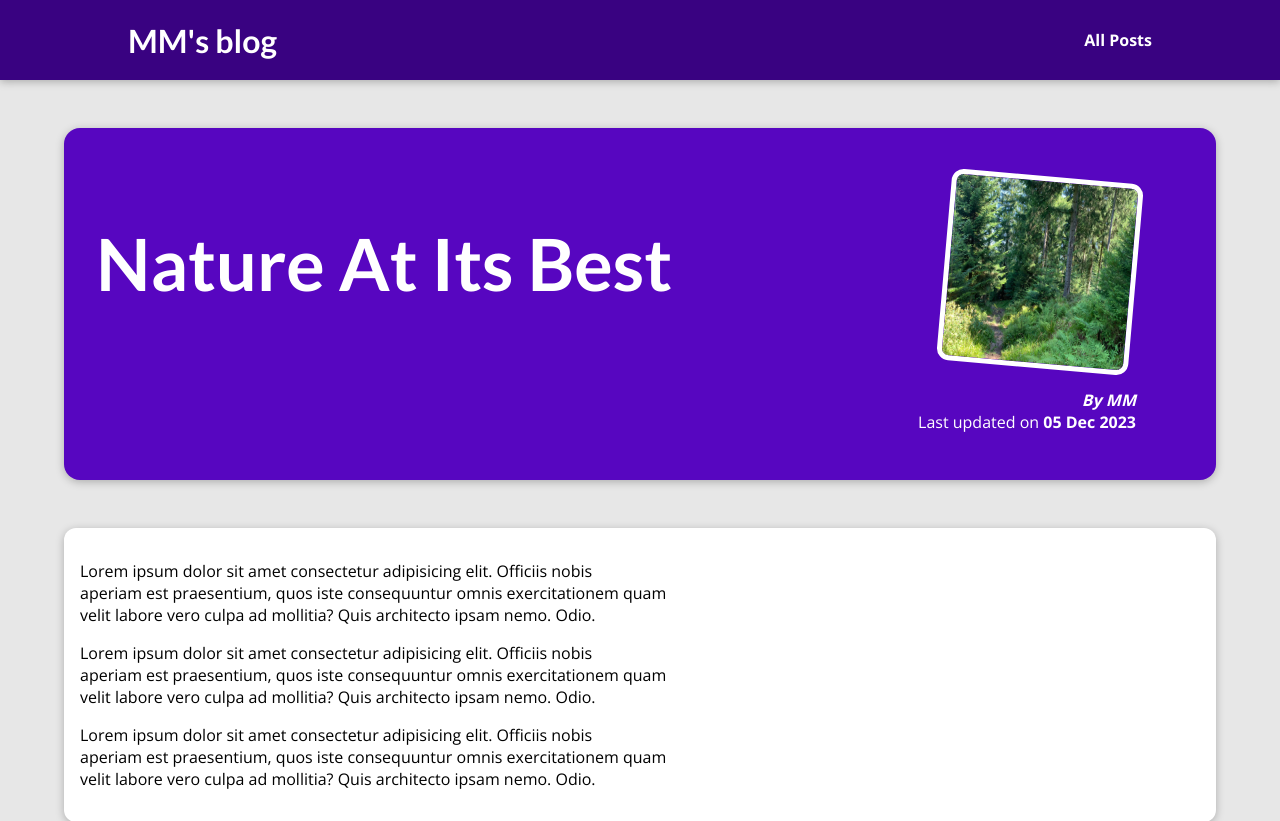
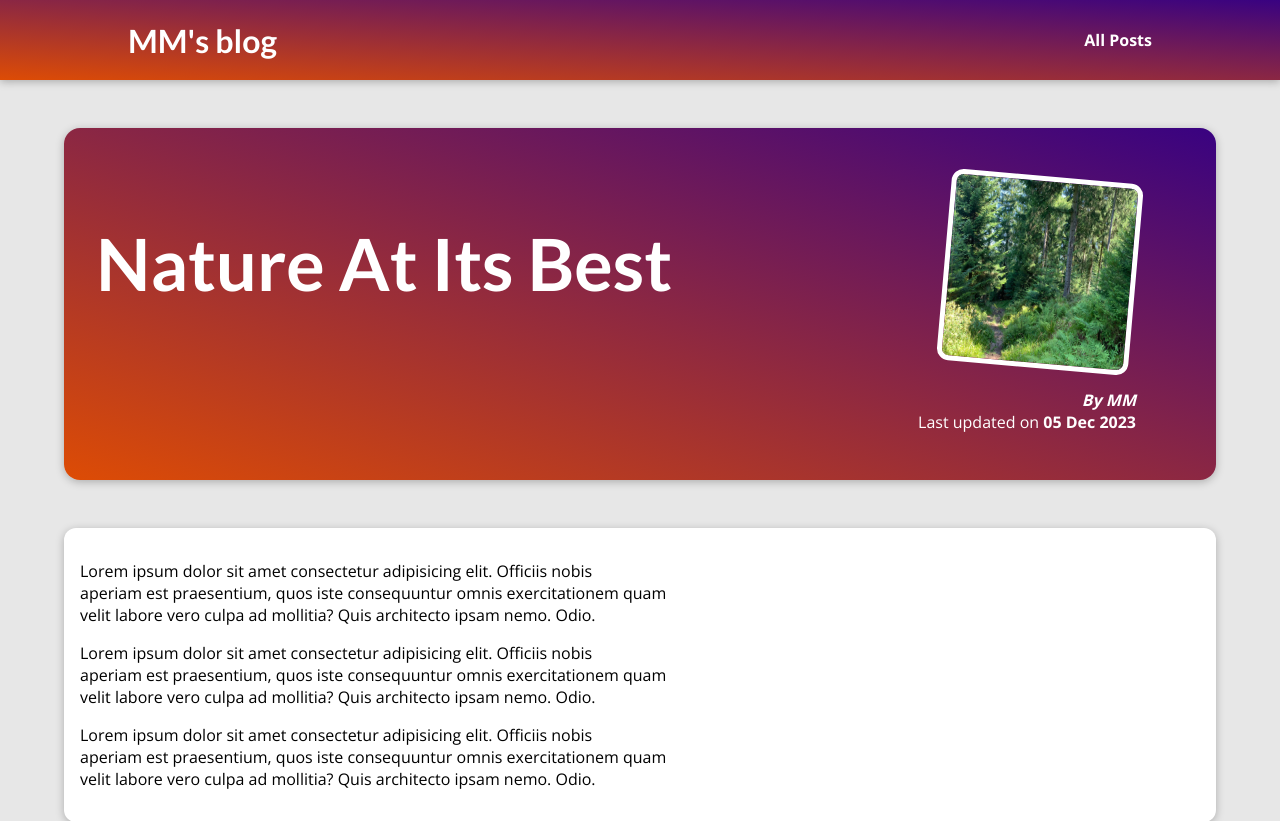
Before and after one commit to MemeeMaster/django_blog, a Django app: page /posts/into-the-woods in a window 1280 px wide. Shown: the top 821 px of the page. Run offline with Django 5.2, Linux system fonts and the light colour scheme.

Commit message:
Changed styling

```diff
--- a/blog/static/blog/all-posts.css
+++ b/blog/static/blog/all-posts.css
@@ -3,7 +3,7 @@ body {
 }
 
 #main-navigation {
-  background-color: #390281;
+  background-image: linear-gradient(to right top, #dd4c05, #390281);
   box-shadow: 0 2px 8px rgba(0, 0, 0, 0.25);
 }
 
--- a/blog/static/blog/index.css
+++ b/blog/static/blog/index.css
@@ -1,5 +1,5 @@
 #welcome {
-  background: linear-gradient(to right top, #6305dd, #390281);
+  background: linear-gradient(to right top, #dd4c05, #390281);
   padding: 6rem 12%;
 }
 
@@ -34,7 +34,7 @@
 }
 
 #latest-posts {
-  background-color: white;
+  background-color: #fff;
   padding: 2rem;
   border-radius: 12px;
   width: 60rem;
--- a/blog/static/blog/post-detail.css
+++ b/blog/static/blog/post-detail.css
@@ -3,7 +3,7 @@ body {
 }
 
 #main-navigation {
-  background-color: #390281;
+  background-image: linear-gradient(to right top, #dd4c05, #390281);
   box-shadow: 0 2px 8px rgba(0, 0, 0, 0.25);
 }
 
@@ -13,7 +13,7 @@ body {
   width: 90%;
   max-width: 90rem;
   border-radius: 16px;
-  background-color: #5706c0;
+  background-image: linear-gradient(to right top, #dd4c05, #390281);
   position: relative;
   box-shadow: 0 2px 8px rgba(0, 0, 0, 0.25);
   height: 22rem;
--- a/blog/static/blog/post.css
+++ b/blog/static/blog/post.css
@@ -15,8 +15,9 @@
 .post a:hover,
 .post a:active {
   transform: scale(1.1);
-  background-color: #390281;
+  background-image: linear-gradient(to right top, #dd4c05, #390281);
   color: white;
+  border-radius: 15px;
 }
 
 .post img {
```
